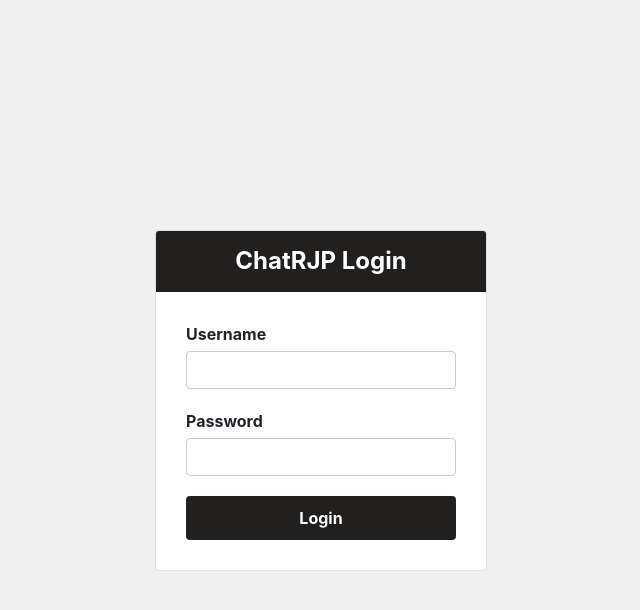
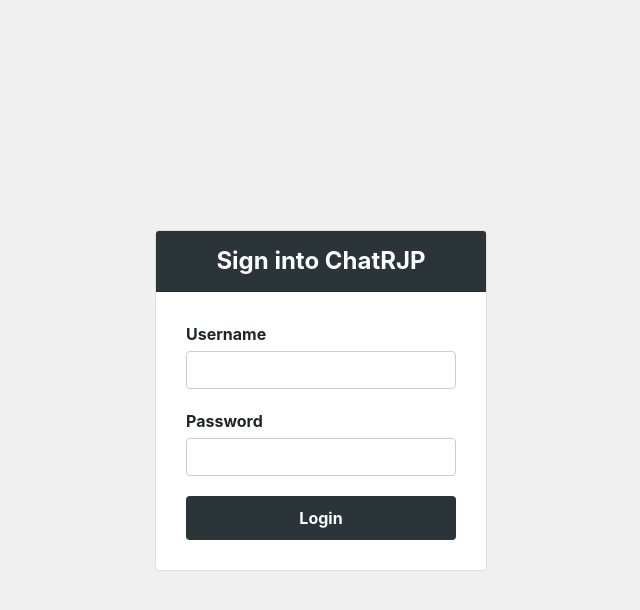
Before and after one commit to rpointjour/ai_chatbot, a Django app: page /login in a window 1280 px wide. Shown: the top 610 px of the page, without its empty margins (319-959 px from the left). Run offline with Django 5.2, Linux system fonts and the light colour scheme; some libraries are stand-ins or nearby versions.

Commit message:
updated login

```diff
--- a/templates/login.html
+++ b/templates/login.html
@@ -17,7 +17,7 @@
     max-width: 400px;
   }
   .card-header {
-    background-color: rgb(34, 31, 31);
+    background-color: #2a3439;
     color: white;
     font-size: 24px;
     font-weight: bold;
@@ -44,7 +44,7 @@
     margin-bottom: 10px;
   }
   button[type=submit] {
-    background-color: rgb(34, 31, 31);
+    background-color: #2a3439;
     color: white;
     font-size: 16px;
     font-weight: bold;
@@ -71,7 +71,7 @@
 {% block content %}
 <div class="login-container">
   <div class="card">
-    <div class="card-header">ChatRJP Login</div>
+    <div class="card-header">Sign into ChatRJP</div>
     <div class="card-body">
       {% if error_message %}
         <div class="alert alert-danger" role="alert">{{ error_message }}</div>
```
Also changed, not shown: templates/register.html (+4 -4 lines).
